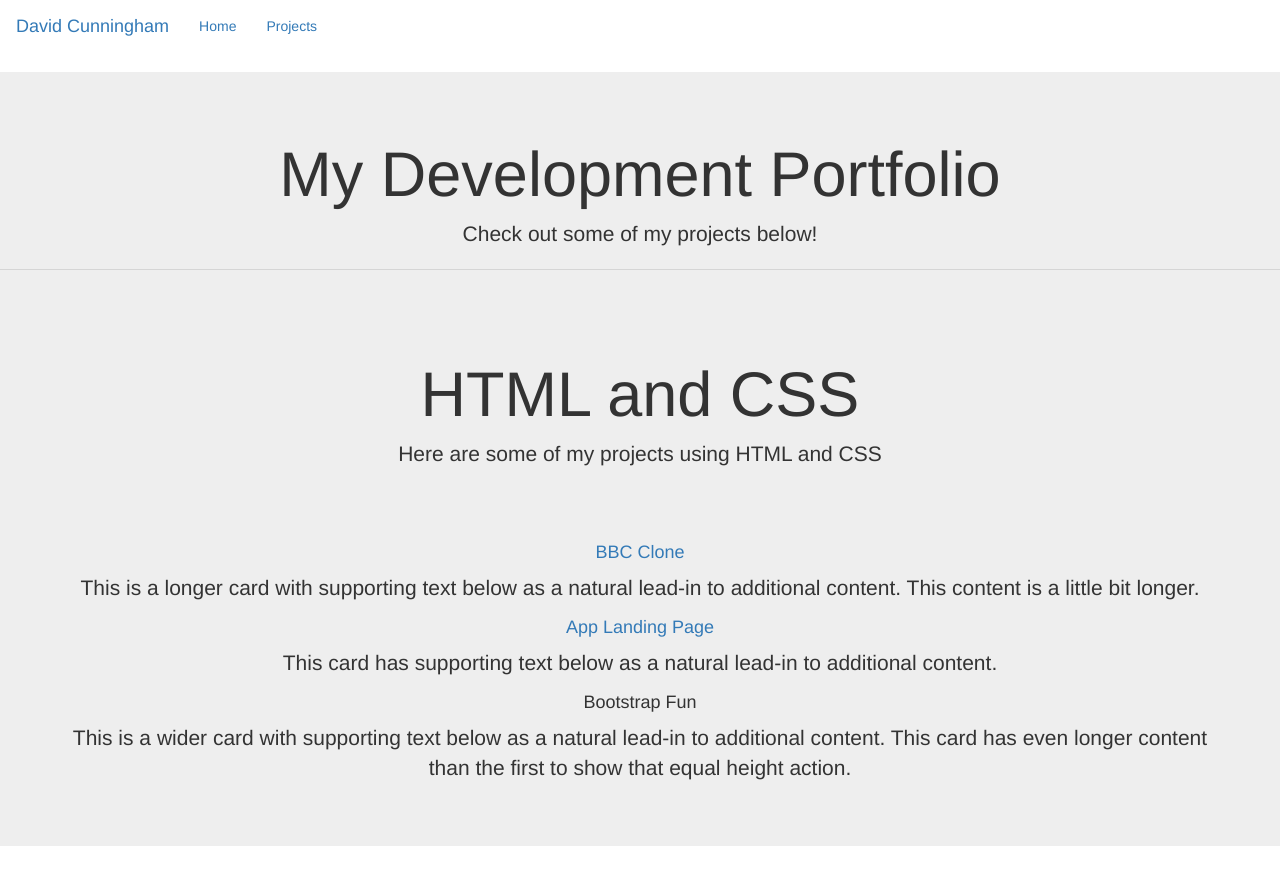
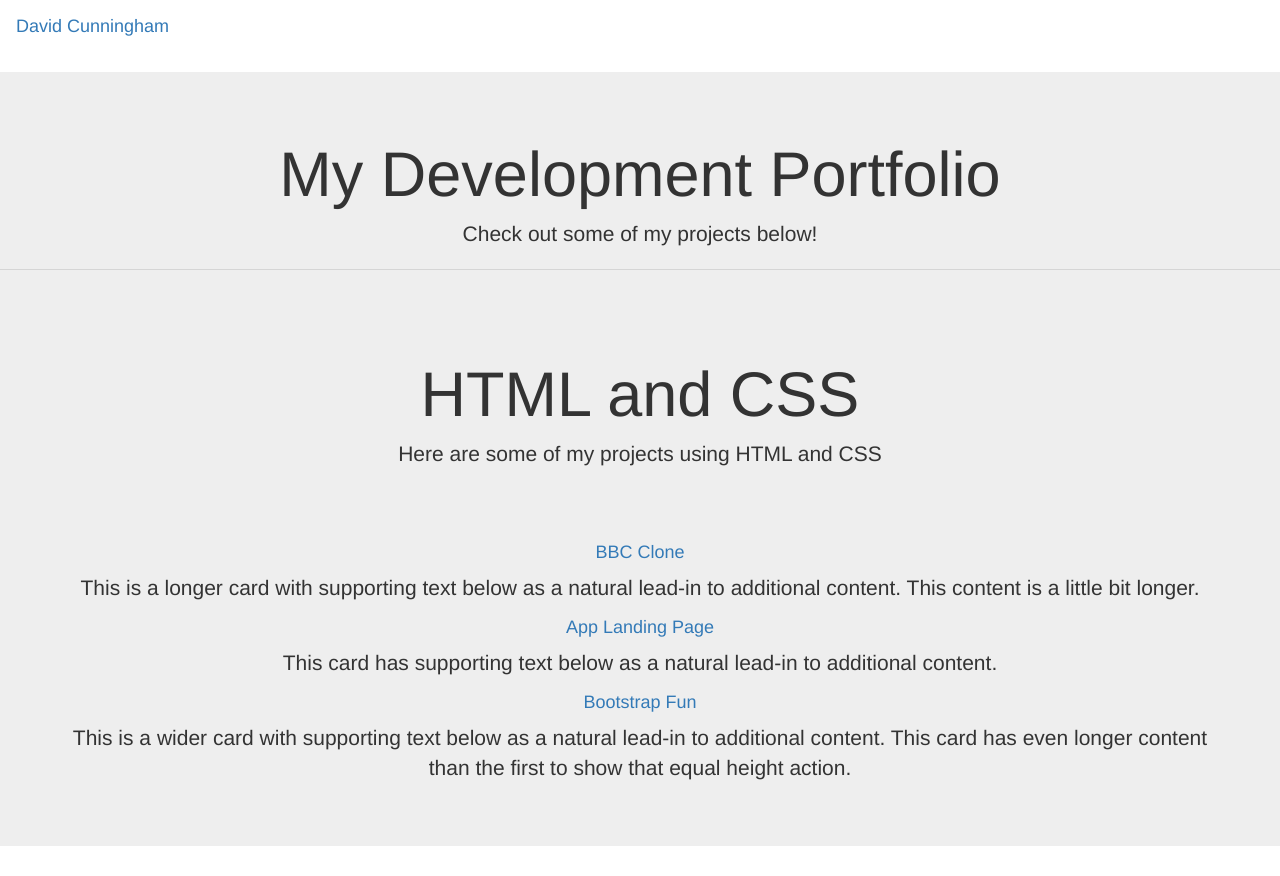
Before and after one commit to DavidMeldarion/davidmeldarion.github.io, a plain HTML site: page index.html in a window 1280 px wide. Drawn offline with nearby package versions, Linux system fonts and the light colour scheme.

```diff
--- a/index.html
+++ b/index.html
@@ -72,14 +72,6 @@
 
         <nav class="navbar navbar-toggleable-md navbar-light bg-faded" id="navbar">
           <a class="navbar-brand" href="#">David Cunningham</a>
-          <ul class="nav navbar-nav">
-            <li class="nav-item">
-              <a class="nav-link" href="#jumbotron">Home <span class="sr-only">(current)</span></a>
-            </li>
-            <li class="nav-item">
-              <a class="nav-link" href="app_landing_page_rev2.html">Projects</a>
-            </li>
-          </ul>
         </nav>
 
         <div class="jumbotron" id="jumbotron">
@@ -117,7 +109,7 @@
     </div>
     <div class="card">
       <div class="card-block">
-        <h4 class="card-title"><a href="bootstrap.html"></a>Bootstrap Fun </h4>
+        <h4 class="card-title"><a href="bootstrap.html">Bootstrap Fun</a> </h4>
         <p class="card-text">This is a wider card with supporting text below as a natural lead-in to additional content. This card has even longer content than the first to show that equal height action.</p>
 
       </div>
```
Also changed, not shown: WIIU_Image.jpg (added), article1.png (added), article2.png (added), article3.png (added), bbc-blocks-dark.png (added), bell.png (added), clock.png (added), down-arrow.png (added), favicon.ico.png (added), magnifying-glass.png (added), main-article-image.png (added), more-arrow.png (added), pointer.png (added), sign-in.PNG (added), 1 more files.
